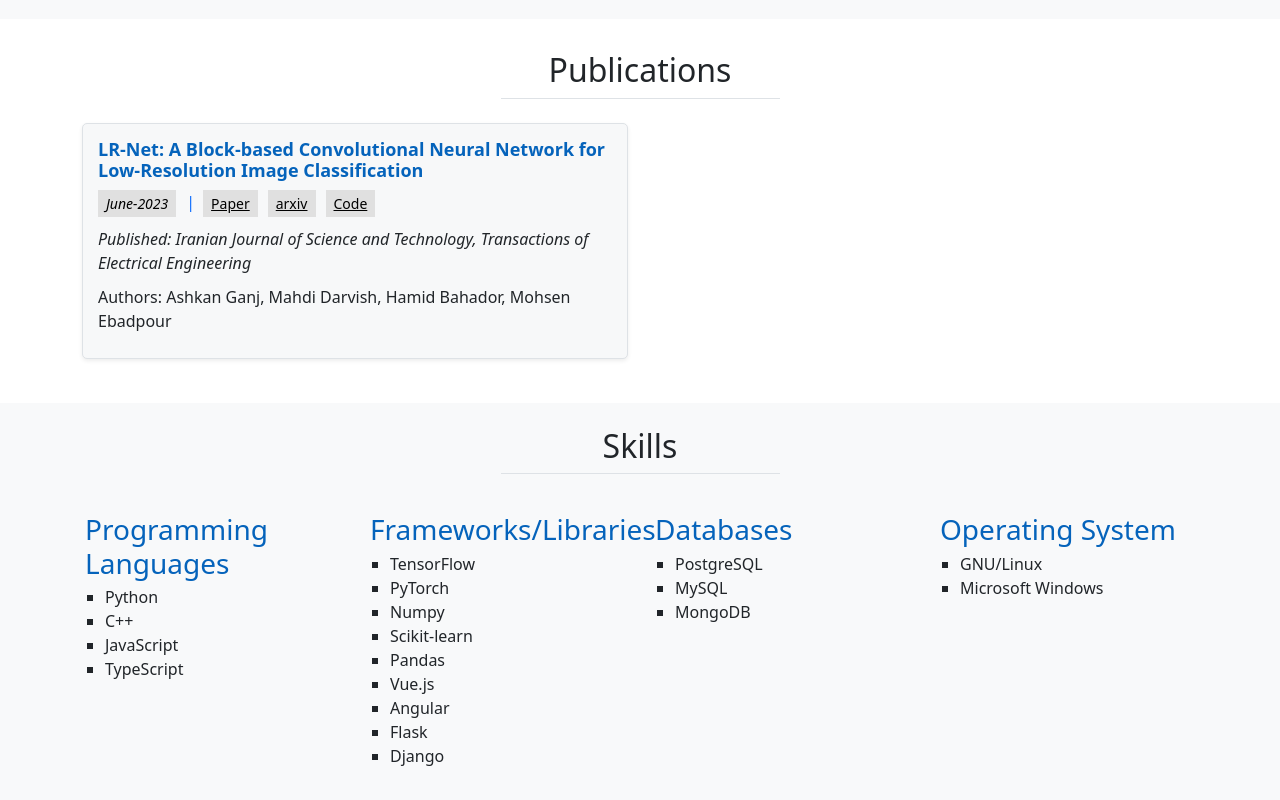
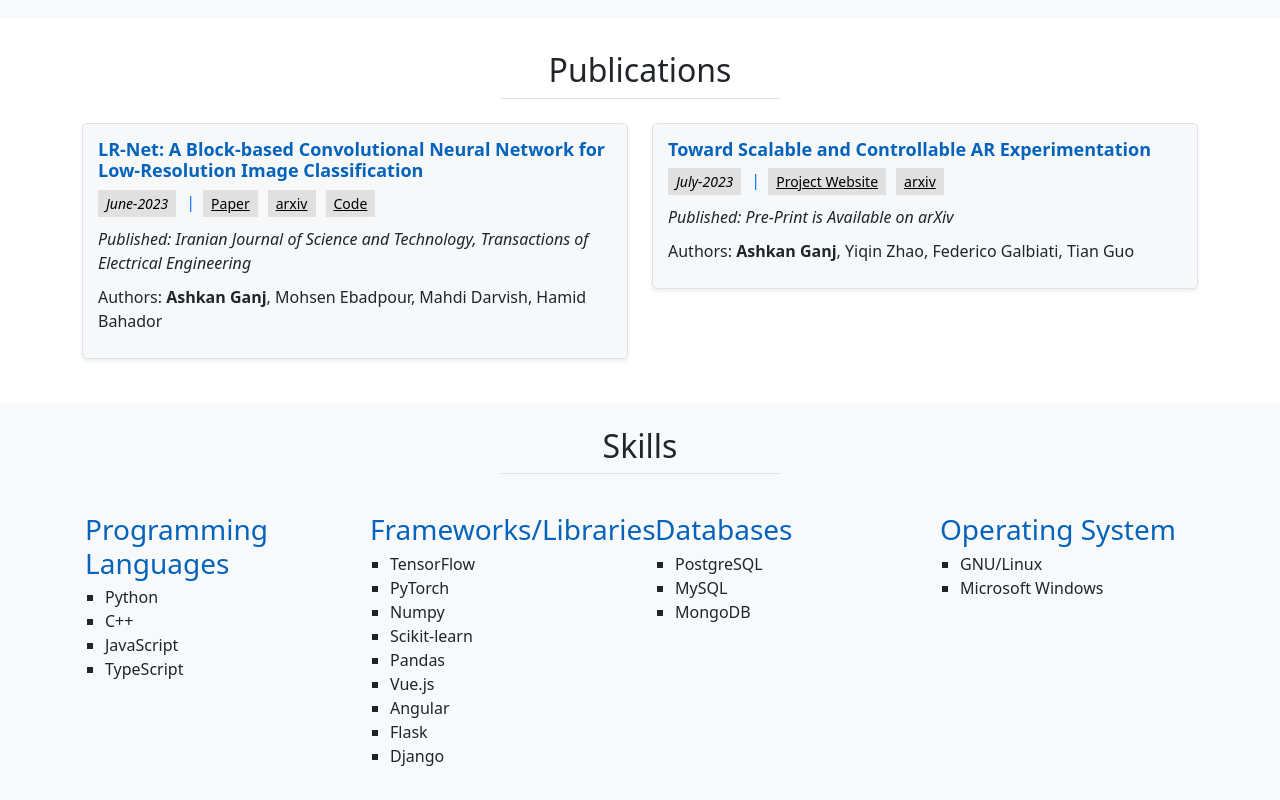
Before and after one commit to AshkanGanj/ashkanganj.me, a Vue app: page / in a window 1280 px wide. Shown: the part 1320-2120 px from the top of the page. Built offline with nearby package versions, Linux system fonts and the light colour scheme.

Commit message:
added new  paper

```diff
--- a/src/views/Certificate.vue
+++ b/src/views/Certificate.vue
@@ -5,7 +5,7 @@
       <div class="col-lg-4 col-md-6 mb-4 py-4" v-for="(certificate, index) in certificates" :key="index">
         <div class="card">
           <div class="img-container">
-            <img :src="certificate.image" class="card-img-top" alt="Certificate image">
+            <img :src="certificate.image" class="card-img-top " alt="Certificate image">
             <div class="card-info">
               <h5 class="card-title">{{ certificate.course }}</h5>
               <p class="card-text"><small class="">Issued by {{ certificate.issue }}</small></p>
@@ -100,6 +100,7 @@ export default {
   width: 100%;
   height: 270px;
   object-fit: cover;
+  border-radius: 0;
 }
 
 .card-info {
--- a/src/views/Publication.vue
+++ b/src/views/Publication.vue
@@ -10,16 +10,29 @@
                     <div class="d-flex">
                         <span class="badge-btn date">{{ publication.date }}</span>
                         <span class="me-2 text-primary">|</span>
-                        <a :href="publication.link" target="_blank" class="badge-btn">Paper</a>
-                        <a :href="publication.arxiv" target="_blank" class="badge-btn">arxiv</a>
-                        <a :href="publication.github" target="_blank" class="badge-btn">Code</a>
+                        <a v-if="publication.link" :href="publication.link" target="_blank" class="badge-btn">Paper</a>
+                        <a v-if="publication.website" :href="publication.website" target="_blank" class="badge-btn">Project Website</a>
+                        <a v-if="publication.arxiv" :href="publication.arxiv" target="_blank" class="badge-btn">arxiv</a>
+                        <a v-if="publication.github" :href="publication.github" target="_blank" class="badge-btn">Code</a>
                     </div>
                     <p></p>
                     <p>
                         <em>Published: {{ publication.journal }}</em>
                     </p>
-                    <p>Authors: {{ publication.authors.join(", ") }}</p>
-                    <!-- <p class="text-justify">{{ publication.abstract }}</p> -->
+                    <p>
+                        Authors:
+                        <template v-for="(author, index) in publication.authors" :key="index">
+                            <span>
+                                <template v-if="author === 'Ashkan Ganj'">
+                                    <b>{{ author }}</b>
+                                </template>
+                                <template v-else>
+                                    {{ author }}
+                                </template>
+                                <template v-if="index < publication.authors.length - 1">, </template>
+                            </span>
+                        </template>
+                    </p>
                 </div>
             </div>
         </div>
@@ -38,14 +51,30 @@ export default {
                         "Iranian Journal of Science and Technology, Transactions of Electrical Engineering ",
                     authors: [
                         "Ashkan Ganj",
+                        "Mohsen Ebadpour",
                         "Mahdi Darvish",
                         "Hamid Bahador",
-                        " Mohsen Ebadpour",
                     ],
                     arxiv:"https://arxiv.org/abs/2207.09531",
-                    abstract: "Abstract for publication 1...",
                     link: "https://link.springer.com/article/10.1007/s40998-023-00618-5",
                     github: "https://github.com/AshkanGanj/LR-Net"
+                },
+                {
+                    title:
+                        "Toward Scalable and Controllable AR Experimentation",
+                    date: "July-2023",
+                    journal:
+                        "Pre-Print is Available on arXiv",
+                    authors: [
+                        "Ashkan Ganj",
+                        "Yiqin Zhao",
+                        "Federico Galbiati",
+                        "Tian Guo",
+                    ],
+                    arxiv:"https://arxiv.org/abs/2307.08587",
+                    link: "",
+                    website: "https://cake.wpi.edu/expar/",
+                    github: ""
                 }
             ],
         };
--- a/src/views/Resume.vue
+++ b/src/views/Resume.vue
@@ -134,7 +134,7 @@
           institution: 'University of Mohaghegh Ardabili, Ardabil, IR',
           details: [
             'Awarded distinguished student.',
-            '<span class="fw-bold">Final Project:</span> LR-Net: A Block-based Convolutional Neural Network for Low-Resolution Image Classification (<a href="https://arxiv.org/abs/2207.09531">Link</a>)'
+            '<span class="fw-bold">Final Project:</span> LR-Net: A Block-based Convolutional Neural Network for Low-Resolution Image Classification (<a href="https://link.springer.com/article/10.1007/s40998-023-00618-5">Link</a>)'
           ]
         }
       ]
```
